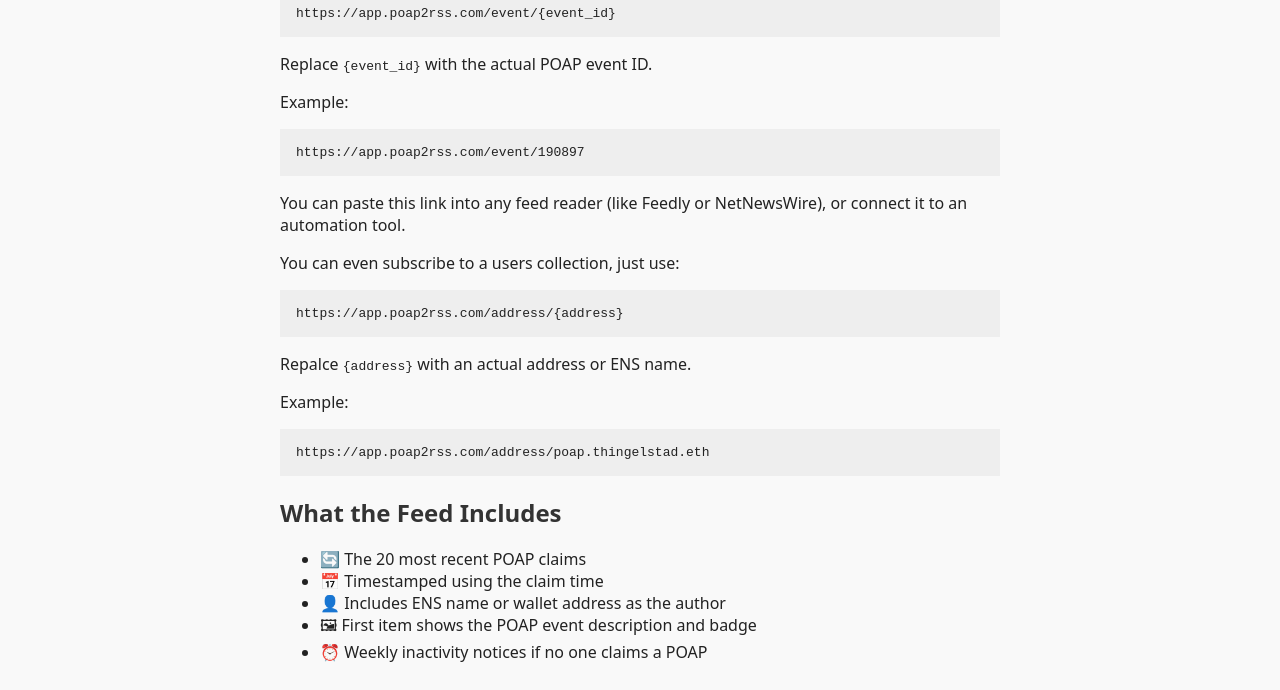
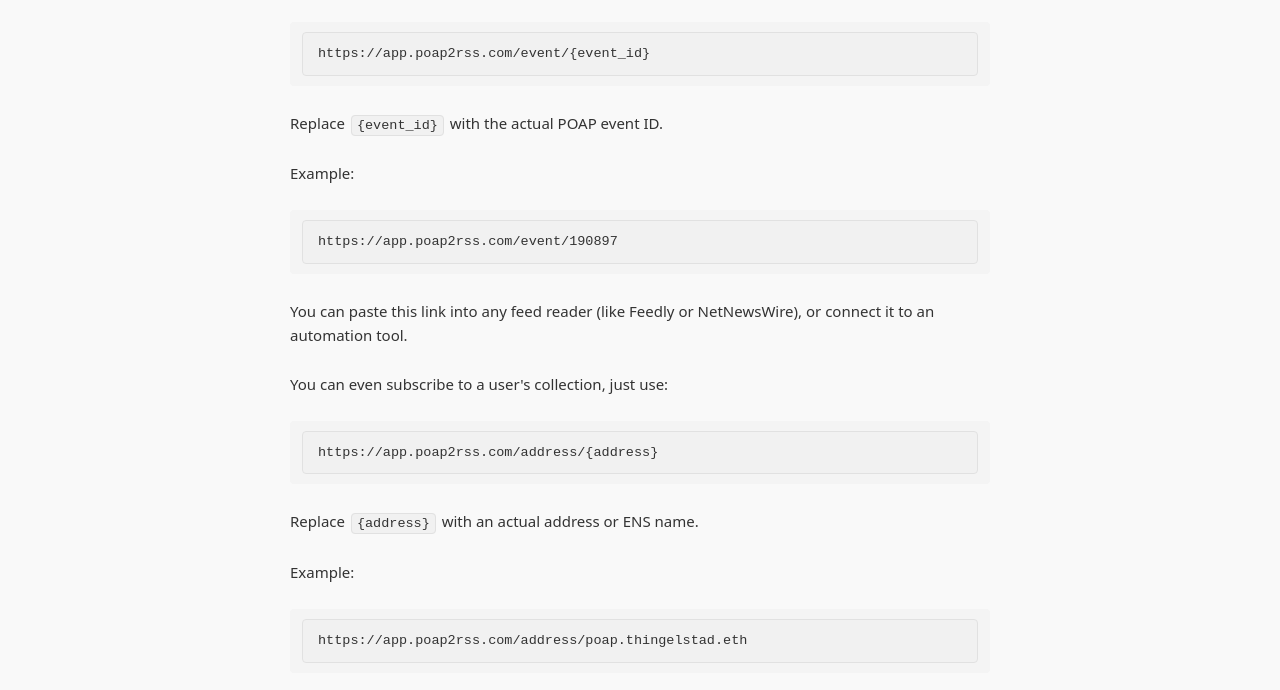
Before and after one commit to jthingelstad/POAP2RSS, a plain HTML site: page www/index.html in a window 1280 px wide. Shown: the part 482-1172 px from the top of the page. Drawn offline with nearby package versions, Linux system fonts and the light colour scheme.

Commit message:
Improve site styling

```diff
--- a/www/index.html
+++ b/www/index.html
@@ -9,36 +9,36 @@
   <meta property="og:description" content="Turn POAP event activity into a live RSS feed you can use anywhere." />
   <meta property="og:type" content="website" />
   <meta property="og:url" content="https://poap2rss.com" />
+  <link rel="stylesheet" href="https://cdnjs.cloudflare.com/ajax/libs/normalize/8.0.1/normalize.min.css">
+  <link rel="stylesheet" href="https://cdnjs.cloudflare.com/ajax/libs/skeleton/2.0.4/skeleton.min.css">
   <style>
     body {
       font-family: system-ui, sans-serif;
-      margin: 0;
-      padding: 0;
       background: #f9f9f9;
-      color: #222;
+      color: #333;
     }
     header {
       background: #5c4df3;
-      color: white;
-      padding: 2rem 1rem;
+      color: #fff;
+      padding: 2rem 0;
       text-align: center;
     }
-    main {
-      max-width: 720px;
-      margin: 2rem auto;
-      padding: 0 1rem;
-    }
-    h1, h2 {
-      color: #333;
+    main.content {
+      margin-top: 2rem;
+      max-width: 700px;
     }
     pre {
-      background: #eee;
+      background: #f4f4f4;
       padding: 1rem;
       overflow-x: auto;
+      border-radius: 4px;
+    }
+    ul {
+      margin-left: 1.5rem;
     }
     footer {
       text-align: center;
-      padding: 2rem 1rem;
+      padding: 2rem 0;
       color: #666;
       font-size: 0.9rem;
     }
@@ -49,10 +49,12 @@
 </head>
 <body>
   <header>
-    <h1>POAP2RSS</h1>
-    <p>Subscribe to POAP events using RSS. Simple, open, and automation-friendly.</p>
+    <div class="container">
+      <h1>POAP2RSS</h1>
+      <p>Subscribe to POAP events using RSS. Simple, open, and automation-friendly.</p>
+    </div>
   </header>
-  <main>
+  <main class="container content">
     <h2>What is POAP2RSS?</h2>
     <p>
       POAP2RSS is a free service that turns any <a href="https://poap.xyz">POAP</a> event into a standard <strong>RSS feed</strong>.
@@ -71,9 +73,9 @@
       You can paste this link into any feed reader (like Feedly or NetNewsWire), or connect it to an automation tool.
     </p>
 
-    <p>You can even subscribe to a users collection, just use:</p>
+    <p>You can even subscribe to a user's collection, just use:</p>
     <pre><code>https://app.poap2rss.com/address/{address}</code></pre>
-    <p>Repalce <code>{address}</code> with an actual address or ENS name.</p>
+    <p>Replace <code>{address}</code> with an actual address or ENS name.</p>
     <p>Example:</p>
     <pre><code>https://app.poap2rss.com/address/poap.thingelstad.eth</code></pre>
 
@@ -100,7 +102,9 @@
     </p>
   </main>
   <footer>
-    <p>Not affiliated with POAP Inc.</p>
+    <div class="container">
+      <p>Not affiliated with POAP Inc.</p>
+    </div>
   </footer>
 
   <script defer data-domain="poap2rss.com" src="https://plausible.io/js/script.js"></script>
```
